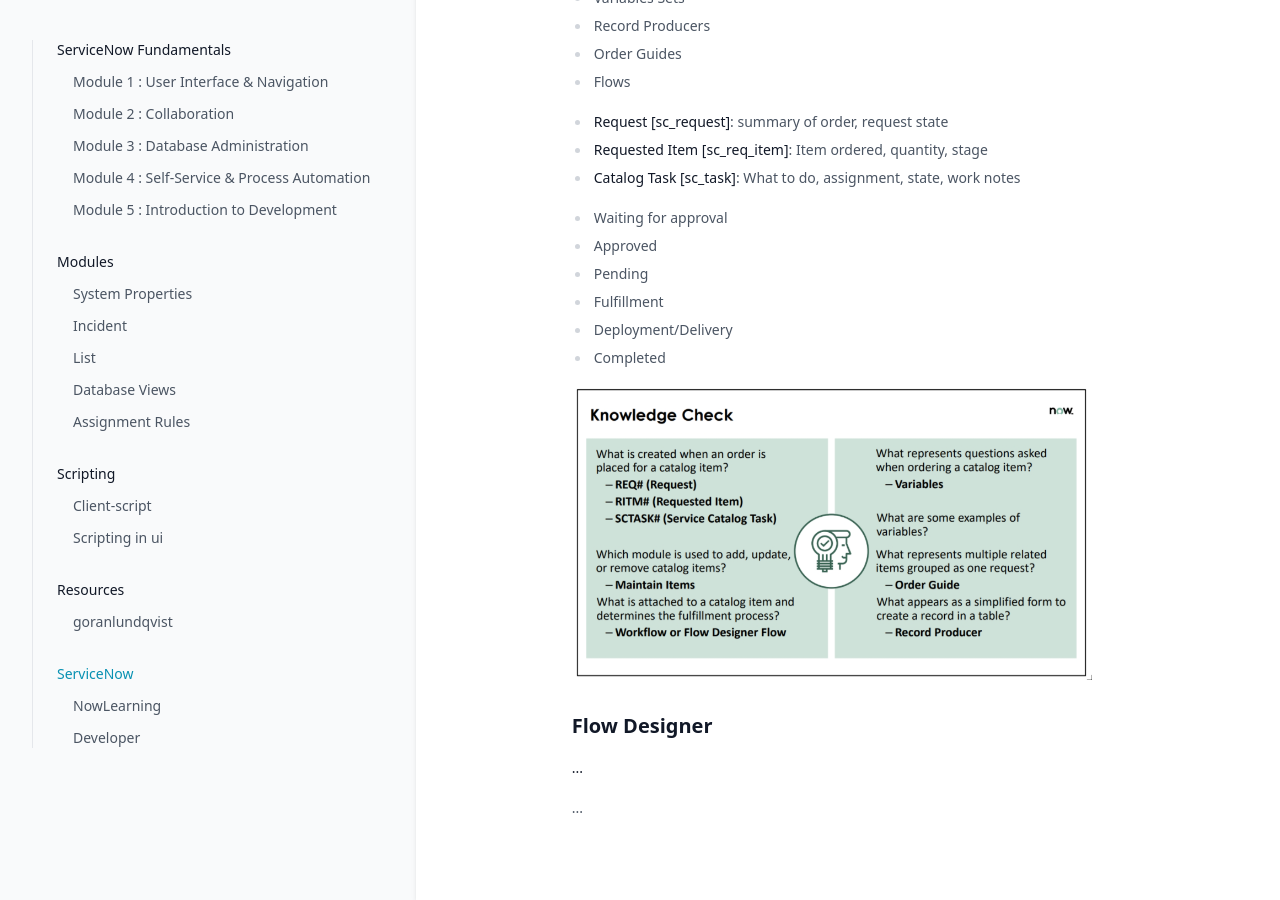
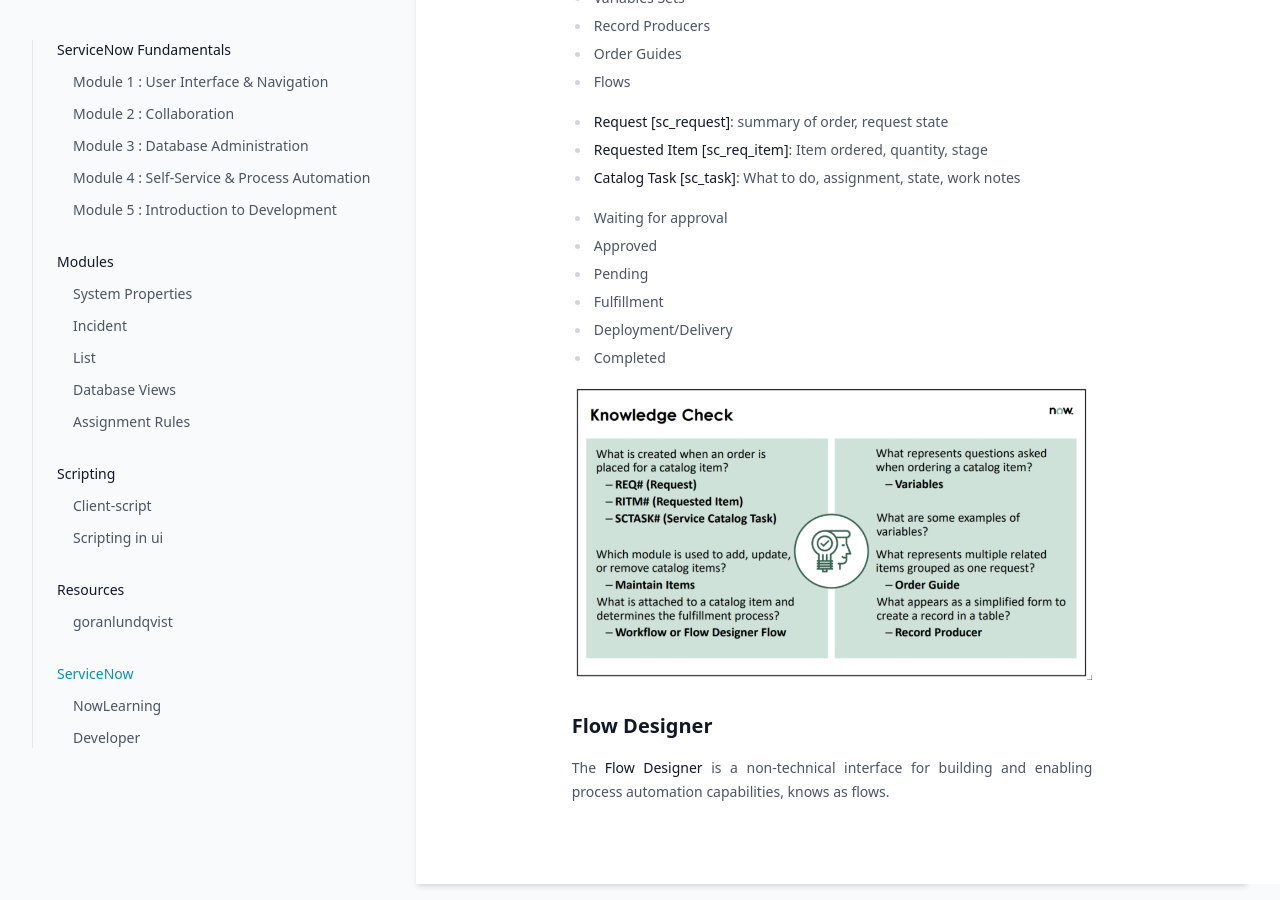
Before and after one commit to greglejeune/ebook, a Jekyll site: the page built from _servicenow/2021-11-01-snf-module4.md, in a window 1280 px wide and 900 px high, scrolled down 1807 px. Built offline with Jekyll 4.4.1, drawn with Linux system fonts in a browser that asks for light colours.

Commit message:
Update 2021-11-01-snf-module4.md

```diff
--- a/_servicenow/2021-11-01-snf-module4.md
+++ b/_servicenow/2021-11-01-snf-module4.md
@@ -94,8 +94,6 @@ category: snf
 
 <h2>Flow Designer</h2>
 
-<p style="text-align: justify;"><strong>...</strong></p>
-
 <p style="text-align: justify;">
-    ...
+    The <strong>Flow Designer</strong> is a non-technical interface for building and enabling process automation capabilities, knows as flows.
 </p>
```
